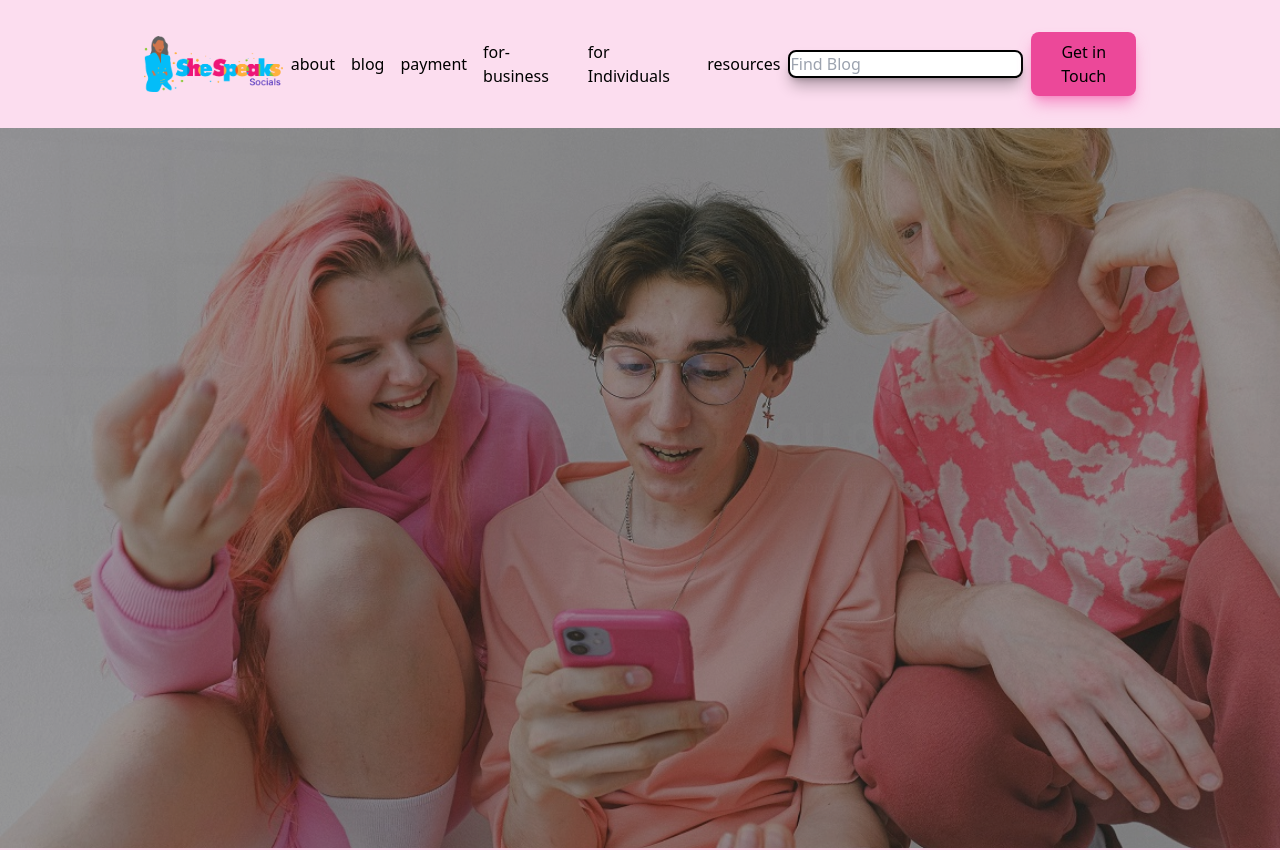
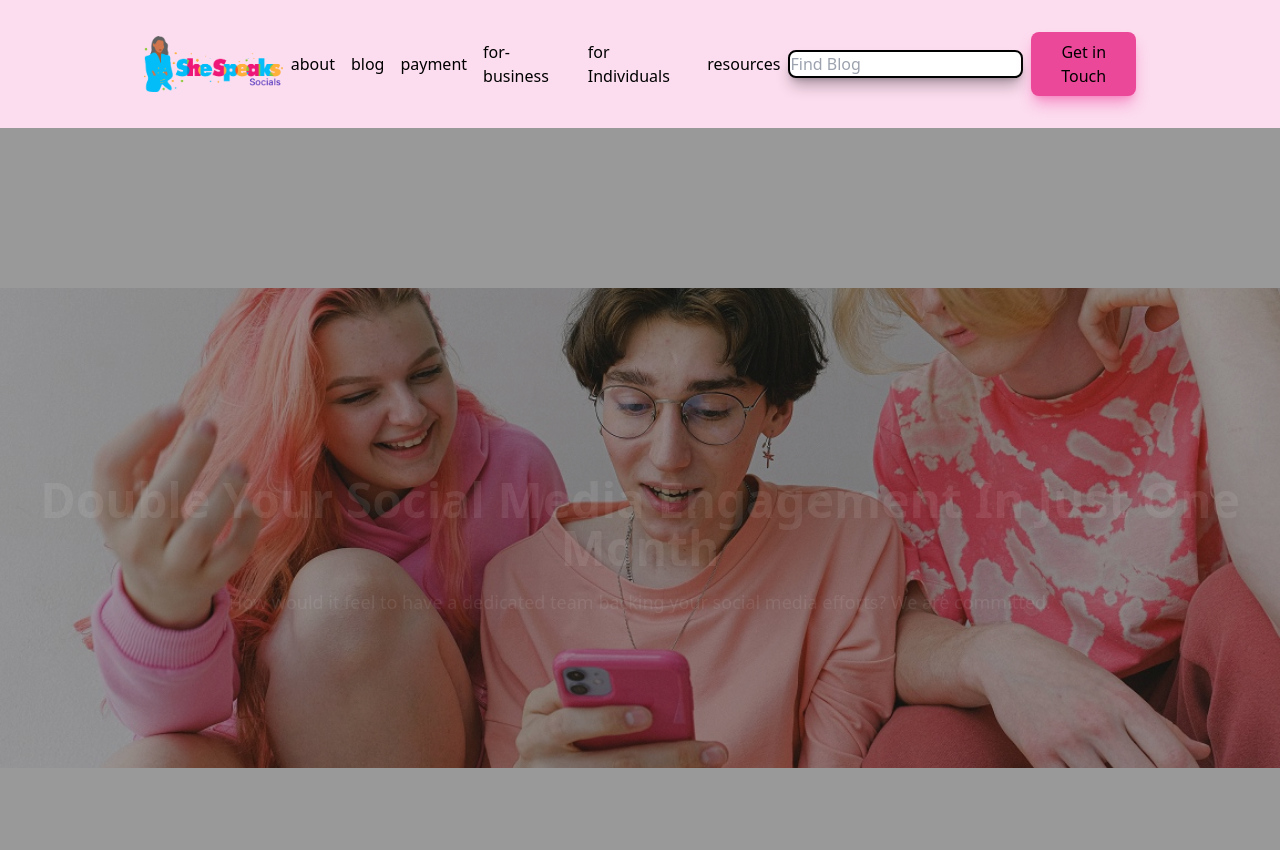
Before and after one commit to MatthewsRicky/shespeaksocial, a Next.js app: page / in a window 1280 px wide. Shown: the top 850 px of the page. Built offline with nearby package versions, Linux system fonts and the light colour scheme.

Commit message:
styling and figuring out the best fit

```diff
--- a/components/HeroSection.tsx
+++ b/components/HeroSection.tsx
@@ -33,13 +33,13 @@ export default function HeroSection() {
 	}, []);
 
 	return (
-		<section className="relative h-screen max-h-[90vh] flex items-center justify-center text-white overflow-hidden">
+		<section className="relative h-screen flex items-center justify-center text-white overflow-hidden">
 			{/* Background Image Slideshow */}
 			<div className="absolute inset-0">
 				<AnimatePresence>
 					<motion.div
 						key={slides[index].image}
-						className="absolute inset-0 bg-cover bg-center"
+						className="absolute inset-0 bg-cover h-[60%] my-auto bg-center"
 						style={{ backgroundImage: `url(${slides[index].image})` }}
 						initial={{ opacity: 0 }}
 						animate={{ opacity: 1 }}
```
